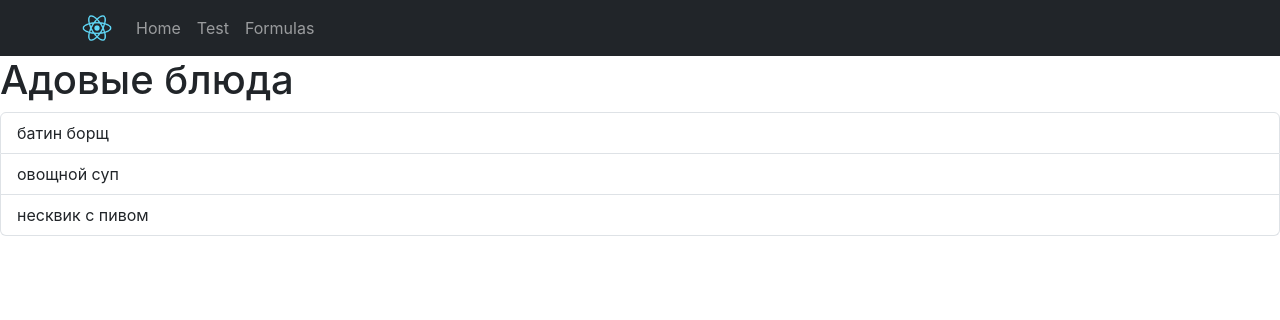
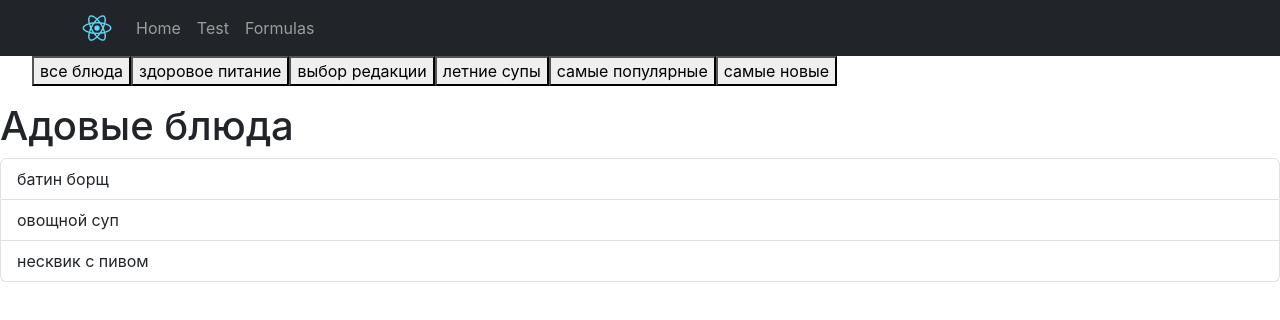
Before and after one commit to Frogpop/Cooking_Platform, a React (Create React App) app: page /formulas in a window 1280 px wide. Shown: the top 320 px of the page. Built offline with nearby package versions, Linux system fonts and the light colour scheme.

Commit message:
ВСЕ ГОТОВО УРА УРА УРА УРА УРА УРА УРА УРА УРА УРА

```diff
--- a/src/Components/GroupList.js
+++ b/src/Components/GroupList.js
@@ -3,7 +3,6 @@
 function GroupList(inputitems, iheader){
     let items=inputitems;
     let header=iheader;
-
 
     return (
         <>
--- a/src/Components/Infoholder.js
+++ b/src/Components/Infoholder.js
@@ -1,9 +1,4 @@
 function Infoholder()
 {
-
-    var BagOfHolding={
-        tag:[],
-        name:""
-    }
 }
 export default  Infoholder;
--- /dev/null
+++ b/src/Components/recepieNames.js
@@ -0,0 +1,32 @@
+
+export function getNames(astate)
+{
+    if (astate==0)
+    {return(["батин борщ", "овощной суп", "несквик с пивом"])}{/*все блюда*/}
+    if (astate ==1)
+        {return(["овощной суп", "несквик с пивом"])} {/*здоровое питание*/}
+    if (astate==2) { return( ["батин борщ", "несквик с пивом"])} {/*выбор редакции*/}
+    if (astate ==3)
+    {return(["несквик с пивом"])} {/*летние супы*/}
+    if (astate ==4)
+    {return([])} {/*самые популярные*/}
+    if (astate ==5)
+    {return([])} {/*самые новые*/}
+}
+
+export function getHead(astate)
+{
+    if (astate==0)
+    {return("Адовые блюда")}{/*все блюда*/}
+    if (astate ==1)
+    {return("Питаться здорово")} {/*здоровое питание*/}
+    if (astate==2) { return("Батина кострюля")} {/*выбор редакции*/}
+    if (astate ==3)
+    {return("Летняя расслабуха")} {/*летние супы*/}
+    if (astate ==4)
+    {return("Горячие чертежи")} {/*самые популярные*/}
+    if (astate ==5)
+    {return("Новинки")} {/*самые новые*/}
+}
+
+export default getNames();
--- a/src/Pages/Formulas.js
+++ b/src/Pages/Formulas.js
@@ -1,15 +1,36 @@
 import React,{Component} from "react";
 import SingleFormula from "../Components/SingleFormula";
 import GroupList from "../Components/GroupList.js";
+import {getNames} from "../Components/recepieNames";
+import {getHead} from "../Components/recepieNames";
+
 export default class Formulas extends Component{
-
-
+    constructor(props){
+        super(props);
+        this.state={
+            stage:0
+        };
+    }
 
     render() {
-        const gr=GroupList(["батин борщ","овощной суп","несквик с пивом"], "Адовые блюда");
+        let r= getNames(this.state.stage);
+        let y=getHead(this.state.stage);
+        let p=GroupList(r, y);
         return(
             <div>
-                {gr}
+                <ul style={{
+                    display: 'flex',
+
+                }}>
+                    <button onClick={() => this.setState({stage : 0})}>все блюда</button>
+                    <button onClick={() => this.setState({stage : 1})}>здоровое питание</button>
+                    <button onClick={() => this.setState({stage : 2})}>выбор редакции</button>
+                    <button onClick={() => this.setState({stage : 3})}>летние супы</button>
+                    <button onClick={() => this.setState({stage : 4})}>самые популярные</button>
+                    <button onClick={() => this.setState({stage : 5})}>самые новые</button>
+                </ul>
+                {p}
+
             </div>
         );
     }
```
